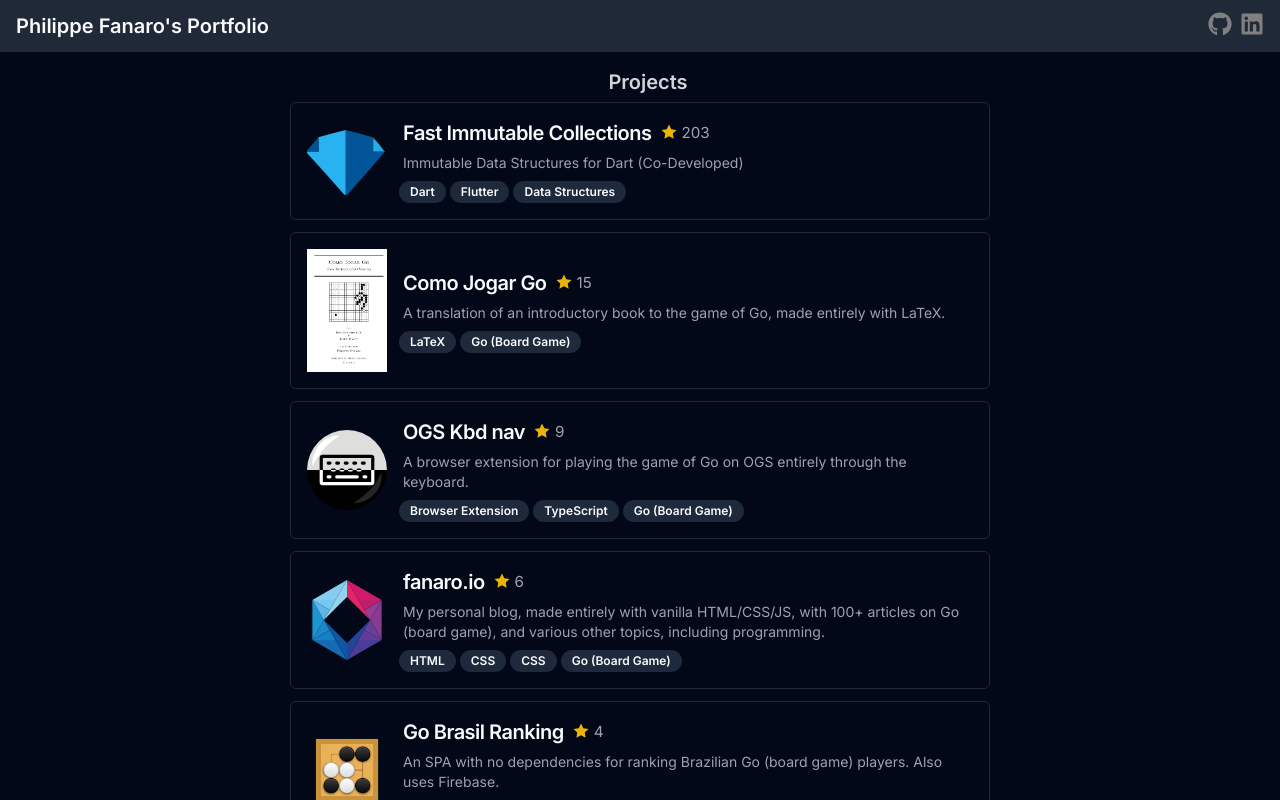
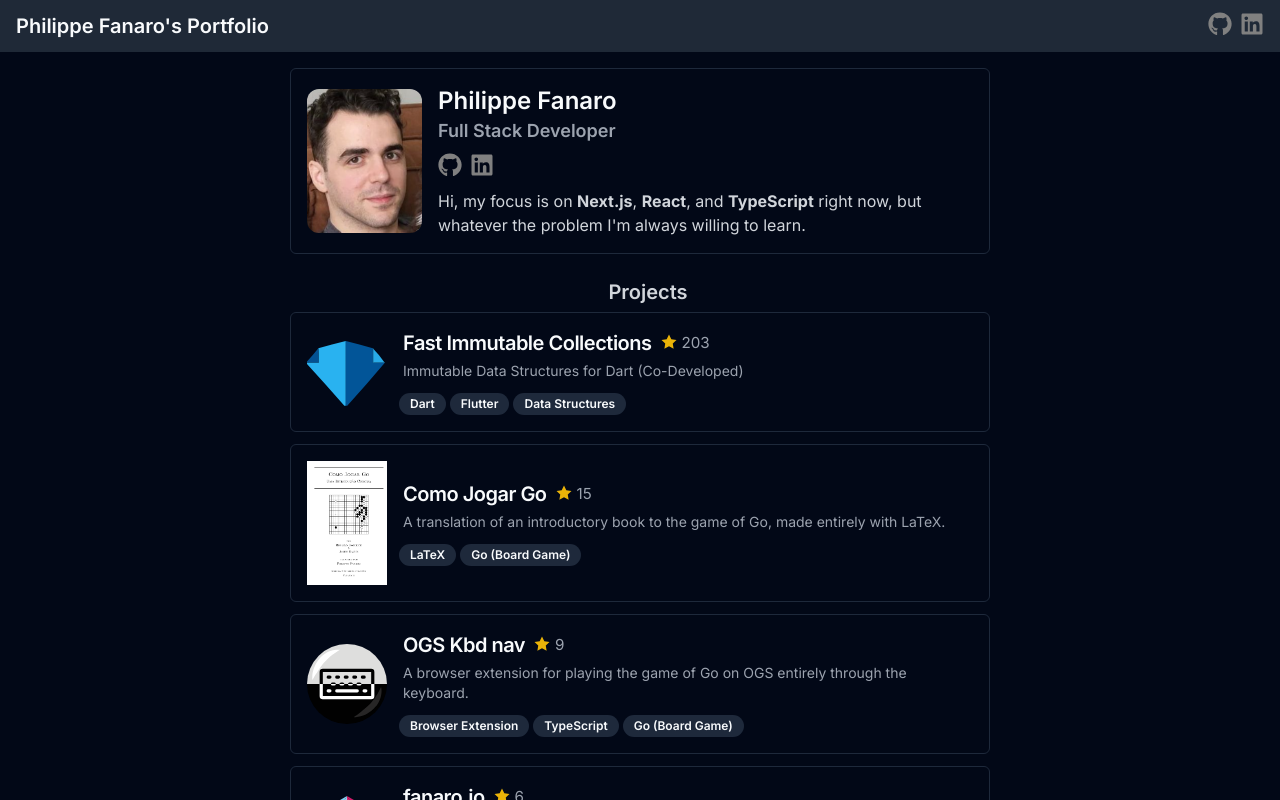
Before and after one commit to psygo/aquarifolio, a Next.js app: page /portfolio in a window 1280 px wide. Shown: the top 800 px of the page. Built offline with nearby package versions, Linux system fonts and the light colour scheme.

Commit message:
portfolio intro card

```diff
--- a/src/app/portfolio/page.tsx
+++ b/src/app/portfolio/page.tsx
@@ -6,6 +6,7 @@ import {
   PortfolioSection,
   projectsContributedData,
   projectsData,
+  PortfolioIntroCard,
 } from "@components/Portfolio/exports"
 
 export default function Portfolio() {
@@ -15,6 +16,8 @@ export default function Portfolio() {
 
       <main className="flex flex-col items-center min-h-screen p-4">
         <article className="flex flex-col gap-6 max-w-[700px]">
+          <PortfolioIntroCard />
+
           <PortfolioSection
             title="Projects"
             href="#projects"
--- /dev/null
+++ b/src/components/Portfolio/PortfolioIntroCard.tsx
@@ -0,0 +1,65 @@
+import Image from "next/image"
+
+import { FontAwesomeIcon } from "@fortawesome/react-fontawesome"
+import {
+  faGithub,
+  faLinkedin,
+} from "@fortawesome/free-brands-svg-icons"
+
+export function PortfolioIntroCard() {
+  return (
+    <div className="flex gap-4 items-center border-[1px] rounded-md p-4 transition ease-in-out delay-50 hover:bg-gray-900">
+      <Image
+        src="profile_pic.png"
+        height={115}
+        width={115}
+        alt="Philippe Fanaro Abstract"
+        className="rounded-xl"
+      />
+
+      <div className="flex flex-col gap-2">
+        <div className="flex flex-col">
+          <h2 className="text-2xl font-semibold">
+            Philippe Fanaro
+          </h2>
+          <h3 className="text-lg text-gray-400 font-semibold">
+            Full Stack Developer
+          </h3>
+        </div>
+
+        <div className="flex gap-2">
+          <a
+            href="https://github.com/psygo"
+            target="_blank"
+            rel="noopener noreferrer"
+          >
+            <FontAwesomeIcon
+              className="h-6 w-6"
+              color="gray"
+              icon={faGithub}
+            />
+          </a>
+          <a
+            href="https://www.linkedin.com/in/philippe-fanaro/?locale=en_US"
+            target="_blank"
+            rel="noopener noreferrer"
+          >
+            <FontAwesomeIcon
+              className="h-6 w-6"
+              color="gray"
+              icon={faLinkedin}
+            />
+          </a>
+        </div>
+
+        <p className="text-gray-300">
+          Hi, my focus is on <strong>Next.js</strong>,{" "}
+          <strong>React</strong>, and{" "}
+          <strong>TypeScript</strong> right now, but
+          whatever the problem I&apos;m always willing to
+          learn.{" "}
+        </p>
+      </div>
+    </div>
+  )
+}
--- a/src/components/Portfolio/ProjectCard.tsx
+++ b/src/components/Portfolio/ProjectCard.tsx
@@ -46,9 +46,9 @@ export function ProjectCard({
         alt={iconAlt}
         className="max-w-[80px]"
       />
-      <div className="flex flex-col gap-2">
+      <div className="flex flex-col gap-3">
         <div className="flex flex-wrap gap-2">
-          <h4 className="text-xl font-semibold tracking-tight mb-[-4px]">
+          <h4 className="text-xl font-semibold tracking-tight">
             {title}
           </h4>
           {stars && (
@@ -60,9 +60,11 @@ export function ProjectCard({
             </div>
           )}
         </div>
-        <h5 className="text-sm text-gray-400">
+
+        <h5 className="text-sm text-gray-400 mt-[-8px]">
           {description}
         </h5>
+
         <div className="flex flex-wrap gap-1 ml-[-4px]">
           {badgeList.map((b, i) => (
             <Badge variant="secondary" key={i}>
--- a/src/components/Portfolio/exports.ts
+++ b/src/components/Portfolio/exports.ts
@@ -1,4 +1,5 @@
 export * from "./Footer"
+export * from "./PortfolioIntroCard"
 export * from "./PortfolioSection"
 export * from "./ProjectCard"
 export * from "./ProjectCardList"
--- a/src/components/three/Overlay.tsx
+++ b/src/components/three/Overlay.tsx
@@ -66,13 +66,17 @@ function IconLink({
   alt,
 }: IconLinkProps) {
   return (
-    <Link href={href}>
+    <a
+      href={href}
+      target="_blank"
+      rel="noopener noreferrer"
+    >
       <Image
         src={iconSrc}
         width={size}
         height={size}
         alt={alt}
       />
-    </Link>
+    </a>
   )
 }
```
Also changed, not shown: public/profile_pic.png (added), 1 other file (tests, documents, lock files or other folders).
